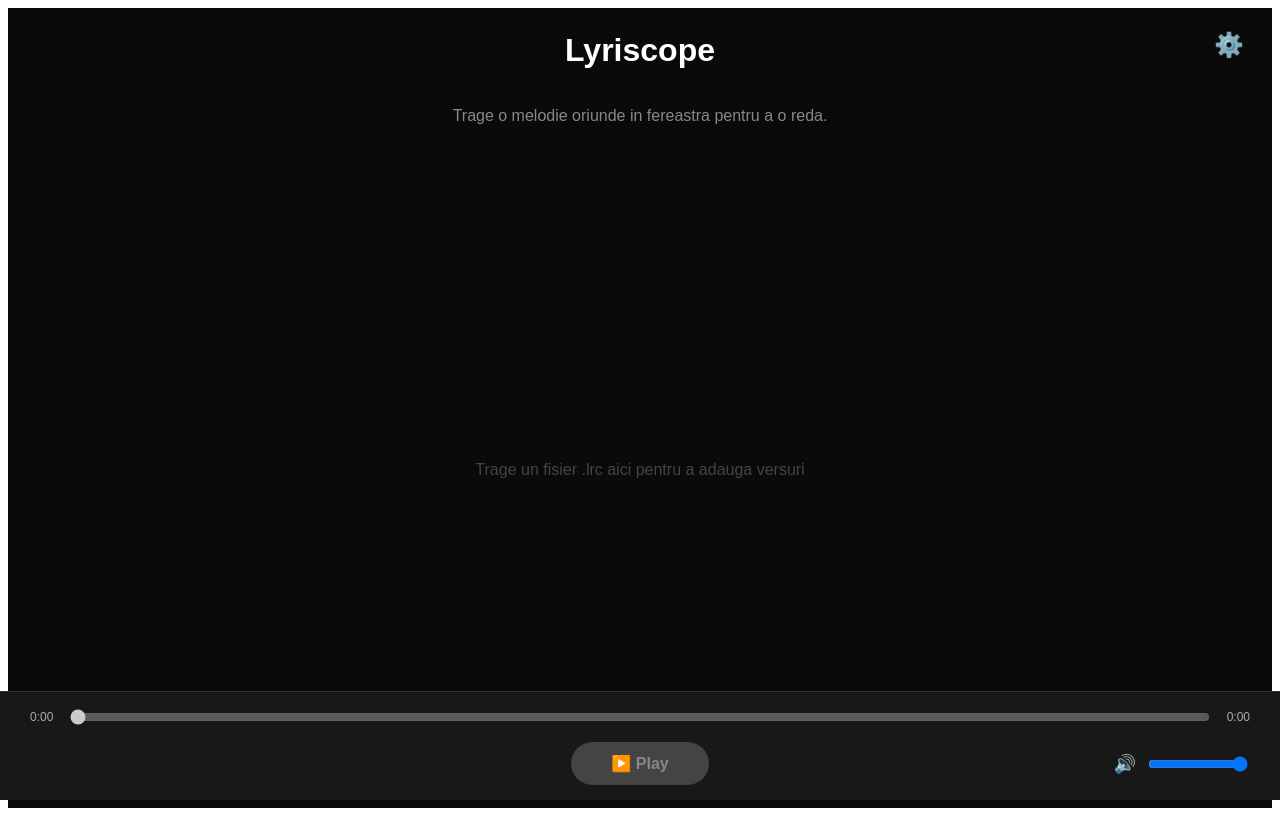
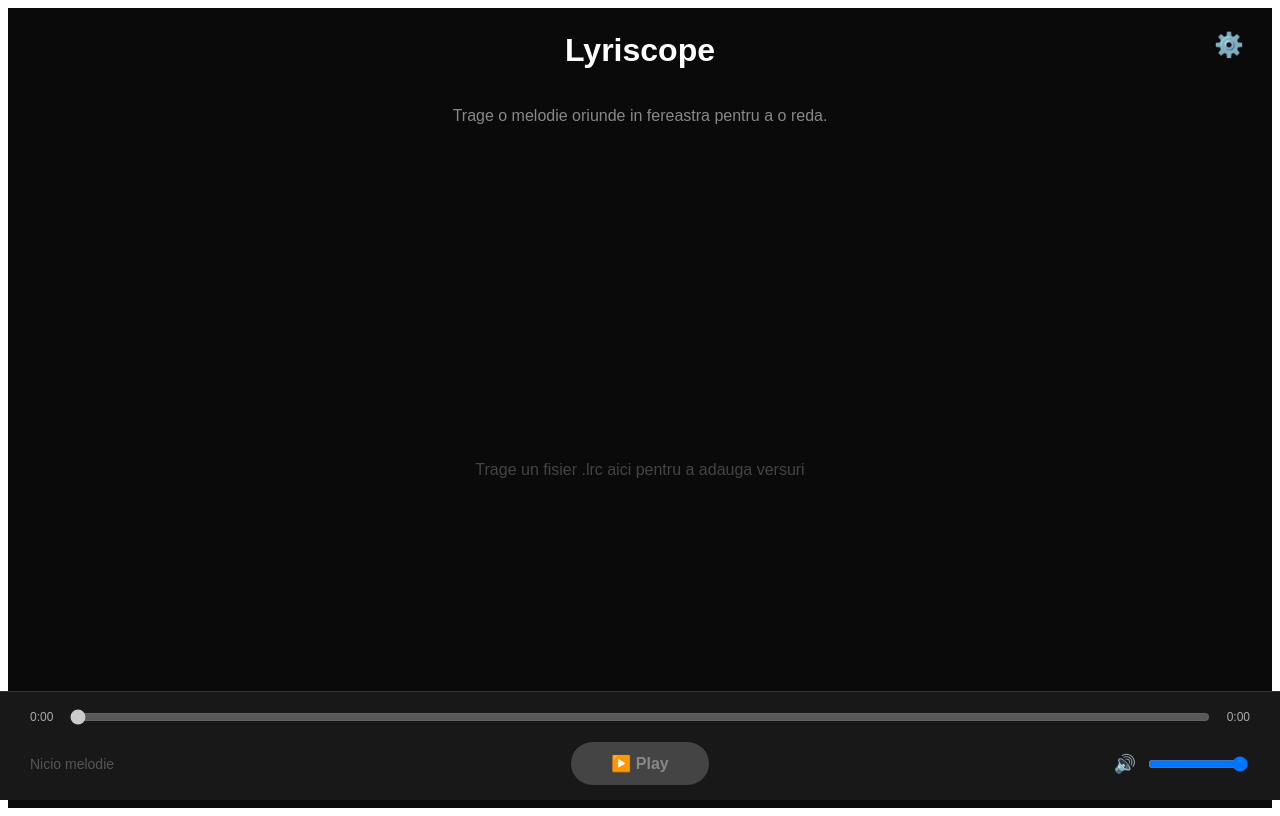
Before and after one commit to MLGP03P/lyriscope, a React (Vite) app: page / in a window 1280 px wide. Built offline with nearby package versions, Linux system fonts and the light colour scheme.

Commit message:
introduced song info on the left of the play/pause buttons

```diff
--- a/src/App.tsx
+++ b/src/App.tsx
@@ -1,11 +1,12 @@
 import { useState } from 'react';
 import { PlayerBar } from './components/player/PlayerBar';
 import { audioService } from './services/audio';
-import { usePlayerStore } from './state/playerScore';
+import { usePlayerStore } from './state/playerStore';
 import { LyricsDisplay } from './components/lyrics/LyricsDisplay';
 import { lyricsService } from './services/lyrics';
 import { useLyricsStore } from './state/lyricsStore';
 import { LyricsSettings } from './components/lyrics/LyricsSettings';
+import { invoke } from '@tauri-apps/api/core';
 
 function App() {
   const [isDragging, setIsDragging] = useState(false);
@@ -44,6 +45,18 @@ function App() {
         audioService.loadSong(file);
         audioService.play();
         useLyricsStore.getState().resetLyrics();
+
+        const filePath = (file as any).path;
+
+        if(filePath) {
+          invoke('read_metadata', {path: filePath})
+          .then((metadata: any) => {
+            usePlayerStore.getState().setMetadata(metadata.title, metadata.artist);
+          })
+          .catch((err) => {
+            console.error('Error reading metadata:', err);
+          });
+        }
       }
     }
   };
--- a/src/components/player/PlayerBar.tsx
+++ b/src/components/player/PlayerBar.tsx
@@ -1,4 +1,4 @@
-import { usePlayerStore } from '../../state/playerScore';
+import { usePlayerStore } from '../../state/playerStore';
 import { audioService } from '../../services/audio';
 
 const formatTime = (timeInSeconds: number) => {
@@ -15,6 +15,9 @@ export function PlayerBar() {
     const currentTime = usePlayerStore((state) => state.currentTime);
     const duration = usePlayerStore((state) => state.duration);
     const volume = usePlayerStore((state) => state.volume);
+
+    const title = usePlayerStore((state) => state.title);
+    const artist = usePlayerStore((state) => state.artist);
 
     const handlePlayPause = () => {
         if (isPlaying){
@@ -68,9 +71,20 @@ export function PlayerBar() {
       {/* Control Buttons */}
       <div style={{ display: 'flex', justifyContent: 'space-between', alignItems: 'center' }}>
 
-        {/* File load */}
-        <div style={{ flex: 1 }}>
-
+        {/* Song info */}
+        <div style={{ flex: 1, display: 'flex', flexDirection: 'column', gap: '4px' }}>
+          {currentSongPath ? (
+            <>
+              <span style={{ fontWeight: 'bold', fontSize: '16px', color: 'white' }}>
+                {title || currentSongPath}
+              </span>
+              <span style={{ fontSize: '13px', color: '#aaa' }}>
+                {artist || "Artist necunoscut"}
+              </span>
+            </>
+          ) : (
+            <span style={{ color: '#555', fontSize: '14px' }}>Nicio melodie</span>
+          )}
         </div>
 
         {/* Play/Pause */}
--- a/src/services/audio.ts
+++ b/src/services/audio.ts
@@ -1,4 +1,4 @@
-import { usePlayerStore } from '../state/playerScore';
+import { usePlayerStore } from '../state/playerStore';
 import { useLyricsStore } from '../state/lyricsStore';
 
 const audioElement = new Audio();
--- a/src/state/playerScore.ts
+++ b/src/state/playerStore.ts
@@ -9,11 +9,16 @@ interface PlayerState {
   currentSongPath: string | null;
   recentSong: string | null;
 
+  title: string | null;
+  artist: string | null;
+
   setIsPlaying: (isPlaying: boolean) => void;
   setVolume: (volume: number) => void;
   setCurrentTime: (time: number) => void;
   setDuration: (duration: number) => void;
   setCurrentSong: (path: string) => void;
+
+  setMetadata: (title: string | null, artist: string | null) => void;
 }
 
 export const usePlayerStore = create<PlayerState>()(
@@ -26,6 +31,9 @@ export const usePlayerStore = create<PlayerState>()(
       currentSongPath: null,
       recentSong: null,
 
+      title: null,
+      artist: null,
+
       setIsPlaying: (isPlaying) => set({ isPlaying }),
       setVolume: (volume) => set({ volume }),
       setCurrentTime: (currentTime) => set({ currentTime }),
@@ -34,8 +42,12 @@ export const usePlayerStore = create<PlayerState>()(
       setCurrentSong: (path) => set({
         currentSongPath: path,
         recentSong: path,
-        isPlaying: true
+        isPlaying: true,
+
+        title: null,
+        artist: null
       }),
+      setMetadata: (title, artist) => set({ title, artist }),
     }),
     {
       name: 'lyriscope-storage',
```
